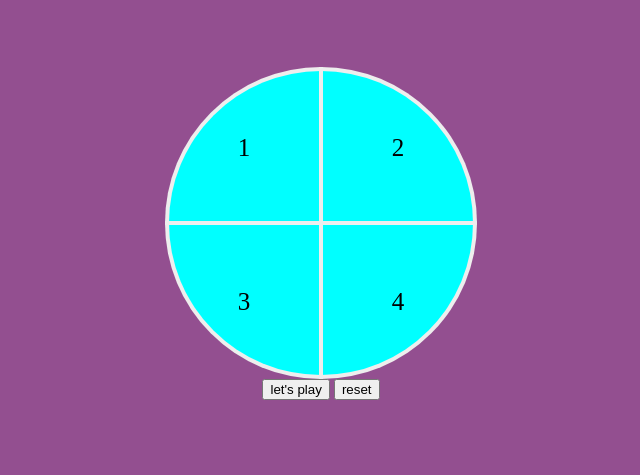
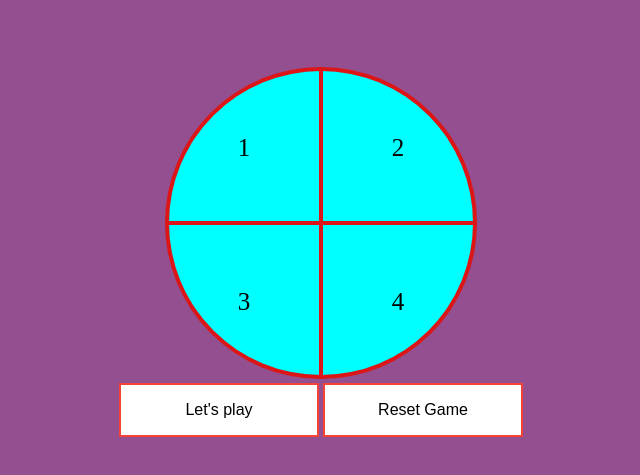
Before and after one commit to Nafrisheik/SequenceFinder, a plain HTML site: page index.html in a window 1280 px wide. Shown: the part 61-536 px from the top of the page, without its empty margins (319-959 px from the left). Drawn offline with Linux system fonts and the light colour scheme.

```diff
--- a/index.html
+++ b/index.html
@@ -60,11 +60,16 @@
 
       .quadrant {
         border-style: solid;
-        border-color: #eee;
+        border-color: rgb(220, 22, 22);
         display: inline-block;
         height: 150px;
         width: 150px;
       }
+      .quadrant:hover {
+  color: #ffee10;
+  box-shadow: 0 0 5px #ffee10;
+  text-shadow: 0 0 5px #ffee10;
+}
       p {
         color: black;
 
@@ -97,6 +102,40 @@
         border-bottom-right-radius: 100%;
         border-width: 2px 4px 4px 2px;
         background-color: aqua;
+      }
+      .button {
+        background-color: #4caf50; /* Green */
+        border: none;
+        color: white;
+        padding: 16px 32px;
+        text-align: center;
+        text-decoration: none;
+        display: inline-block;
+        font-size: 16px;
+        margin: 4px 2px;
+        transition-duration: 0.7s;
+        cursor: pointer;
+        width: 200px;
+      }
+      .Butn {
+        background-color: white;
+        color: black;
+        border: 2px solid #f44336;
+      }
+      .Butn:hover {
+        background-color: #f44336;
+
+        color: white;
+      }
+      .Butn2 {
+        background-color: white;
+        color: black;
+        border: 2px solid #f44336;
+      }
+
+      .Butn2:hover {
+        background-color: #f44336;
+        color: white;
       }
     </style>
     <script src="script.js"></script>
@@ -166,9 +205,32 @@
 
       circle.append(topDiv, bottomDiv);
       document.body.append(circle);
+      var buttonDiv = document.createElement("div");
+      var butn = document.createElement("button");
+      butn.id = "btn";
+      butn.textContent = "Let's play";
+      butn.className = "Butn button";
+      butn.style = "cursor:pointer";
+      butn.onclick = function () {
+        startgame();
+      };
+      buttonDiv.appendChild(butn);
+      document.body.append(buttonDiv);
+
+      var butnreset = document.createElement("button");
+      butnreset.nodeName = "reset";
+      butnreset.id = "reset";
+      butnreset.textContent = "Reset Game";
+      butnreset.className = "Butn2 button";
+      butnreset.style = "cursor:pointer";
+      butnreset.onclick = function () {
+        reset();
+      };
+      buttonDiv.appendChild(butnreset);
+      // document.body.append(buttonDiv);
     </script>
 
-    <button name="play" id="btn" onclick="startgame()">let's play</button>
-    <button name="reset" id="reset" onclick="reset()">reset</button>
+    <!-- <button name="play" id="btn" onclick="startgame()">let's play</button> -->
+    <!-- <button name="reset" id="reset" onclick="reset()">reset</button> -->
   </body>
 </html>
```
